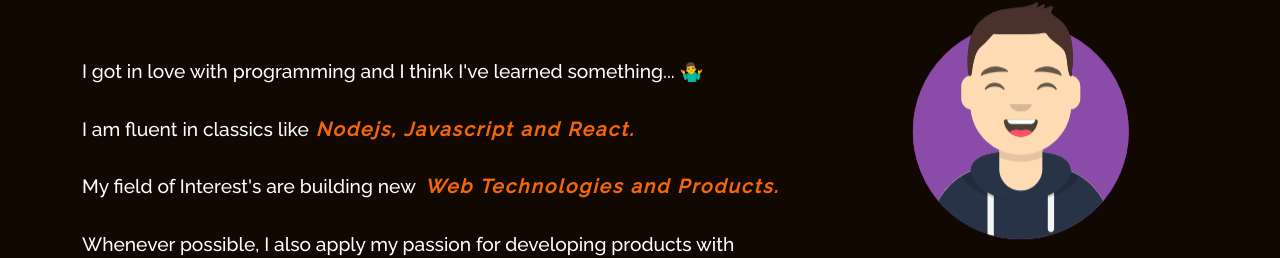
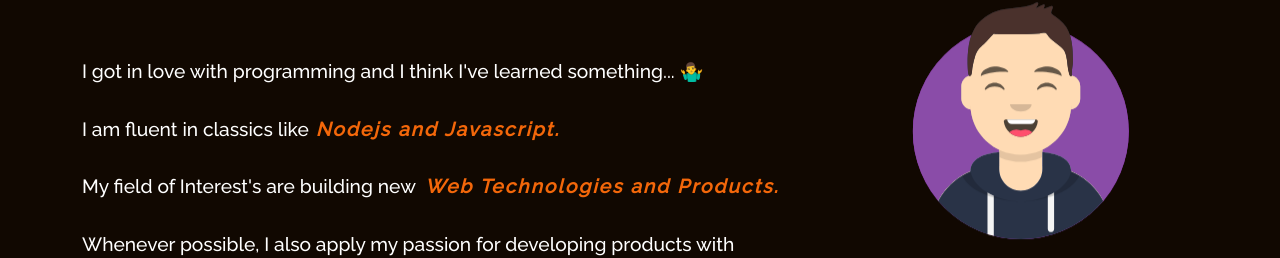
Before and after one commit to Samikhan-123/my-portfolio, a React (Create React App) app: page / in a window 1280 px wide. Shown: the part 927-1185 px from the top of the page. Built offline with nearby package versions, Linux system fonts and the light colour scheme.

Commit message:
my-portfolio

```diff
--- a/src/components/Home/Home2.js
+++ b/src/components/Home/Home2.js
@@ -24,7 +24,7 @@
               <br />
               <br />I am fluent in classics like
               <i>
-                <b className="purple"> Nodejs, Javascript and React. </b>
+                <b className="purple"> Nodejs and Javascript. </b>
               </i>
               <br />
               <br />
```
